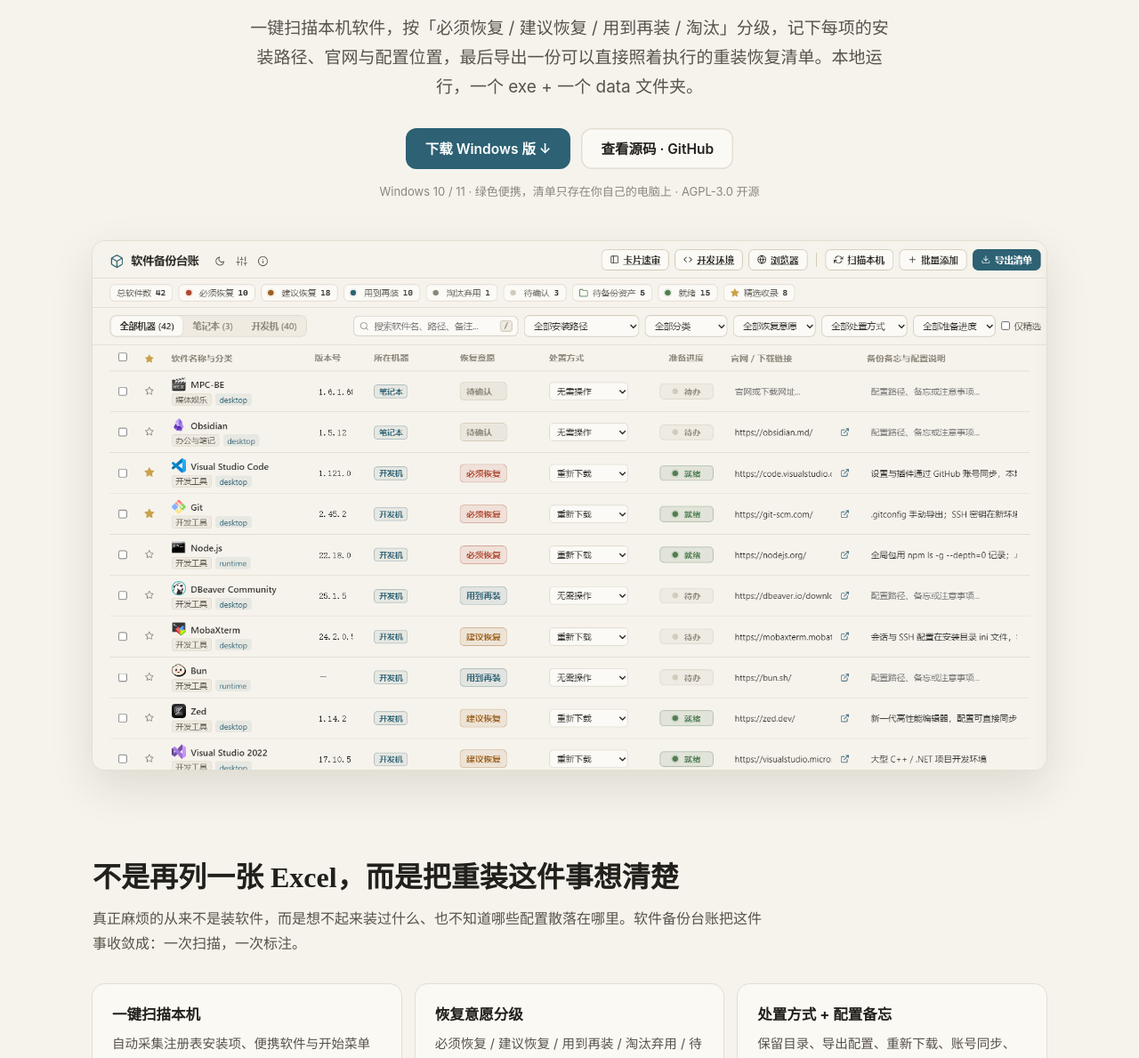
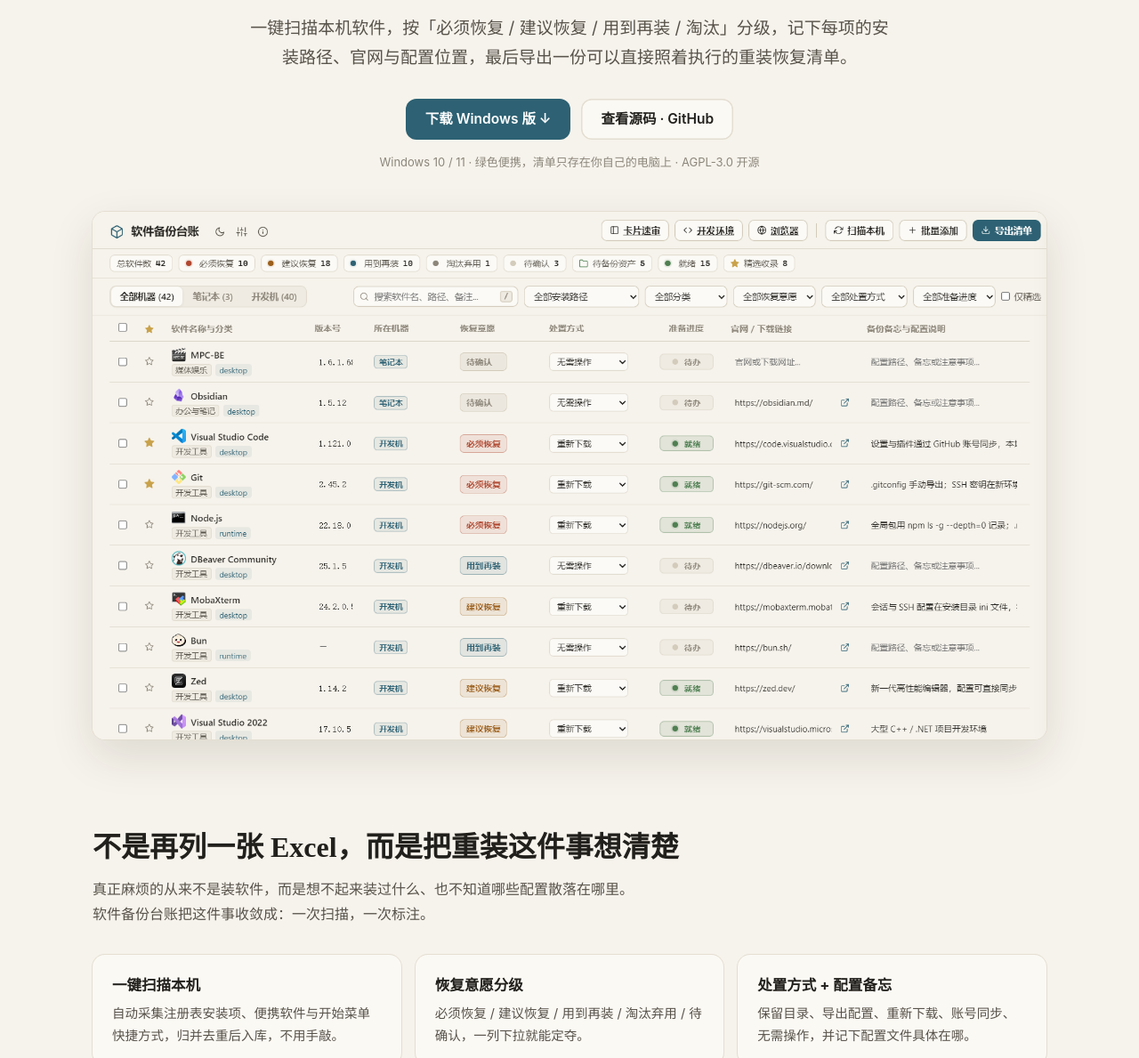
Before and after one commit to iroha3/windows-software-ledger, a plain HTML site: page docs/index.html in a window 1280 px wide. Shown: the part 271-1460 px from the top of the page at 89% size. Drawn offline with Linux system fonts and the light colour scheme.

Commit message:
docs: 首屏副标题去掉重复的「本地运行」说明，lead 段落按句断行

```diff
--- a/docs/index.html
+++ b/docs/index.html
@@ -124,7 +124,7 @@ footer a { color: var(--ink-2); }
 
   <div class="hero">
     <h1>换电脑之前，<br>先把<mark>软件家底</mark>清点清楚</h1>
-    <p class="sub">一键扫描本机软件，按「必须恢复 / 建议恢复 / 用到再装 / 淘汰」分级，记下每项的安装路径、官网与配置位置，最后导出一份可以直接照着执行的重装恢复清单。本地运行，一个 exe + 一个 data 文件夹。</p>
+    <p class="sub">一键扫描本机软件，按「必须恢复 / 建议恢复 / 用到再装 / 淘汰」分级，记下每项的安装路径、官网与配置位置，最后导出一份可以直接照着执行的重装恢复清单。</p>
     <div class="cta">
       <a class="btn primary" href="https://github.com/iroha3/windows-software-ledger/releases/latest/download/windows-software-ledger-windows-x64.zip">下载 Windows 版 ↓</a>
       <a class="btn line" href="https://github.com/iroha3/windows-software-ledger">查看源码 · GitHub</a>
@@ -136,7 +136,7 @@ footer a { color: var(--ink-2); }
 
 <section id="features"><div class="wrap">
   <h2>不是再列一张 Excel，而是把重装这件事想清楚</h2>
-  <p class="lead">真正麻烦的从来不是装软件，而是想不起来装过什么、也不知道哪些配置散落在哪里。软件备份台账把这件事收敛成：一次扫描，一次标注。</p>
+  <p class="lead">真正麻烦的从来不是装软件，而是想不起来装过什么、也不知道哪些配置散落在哪里。<br>软件备份台账把这件事收敛成：一次扫描，一次标注。</p>
   <div class="feat">
     <div><h3>一键扫描本机</h3><p>自动采集注册表安装项、便携软件与开始菜单快捷方式，归并去重后入库，不用手敲。</p></div>
     <div><h3>恢复意愿分级</h3><p>必须恢复 / 建议恢复 / 用到再装 / 淘汰弃用 / 待确认，一列下拉就能定夺。</p></div>
```
